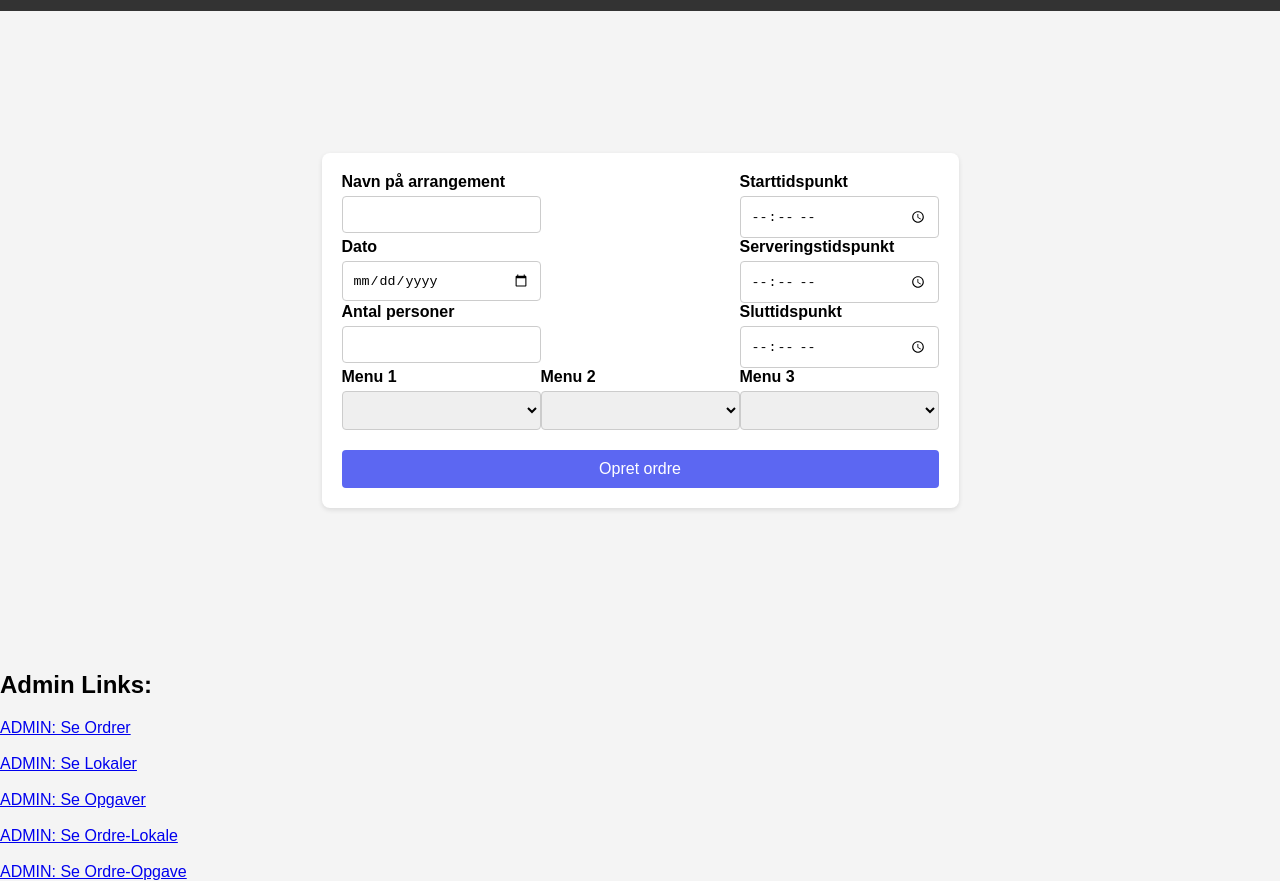
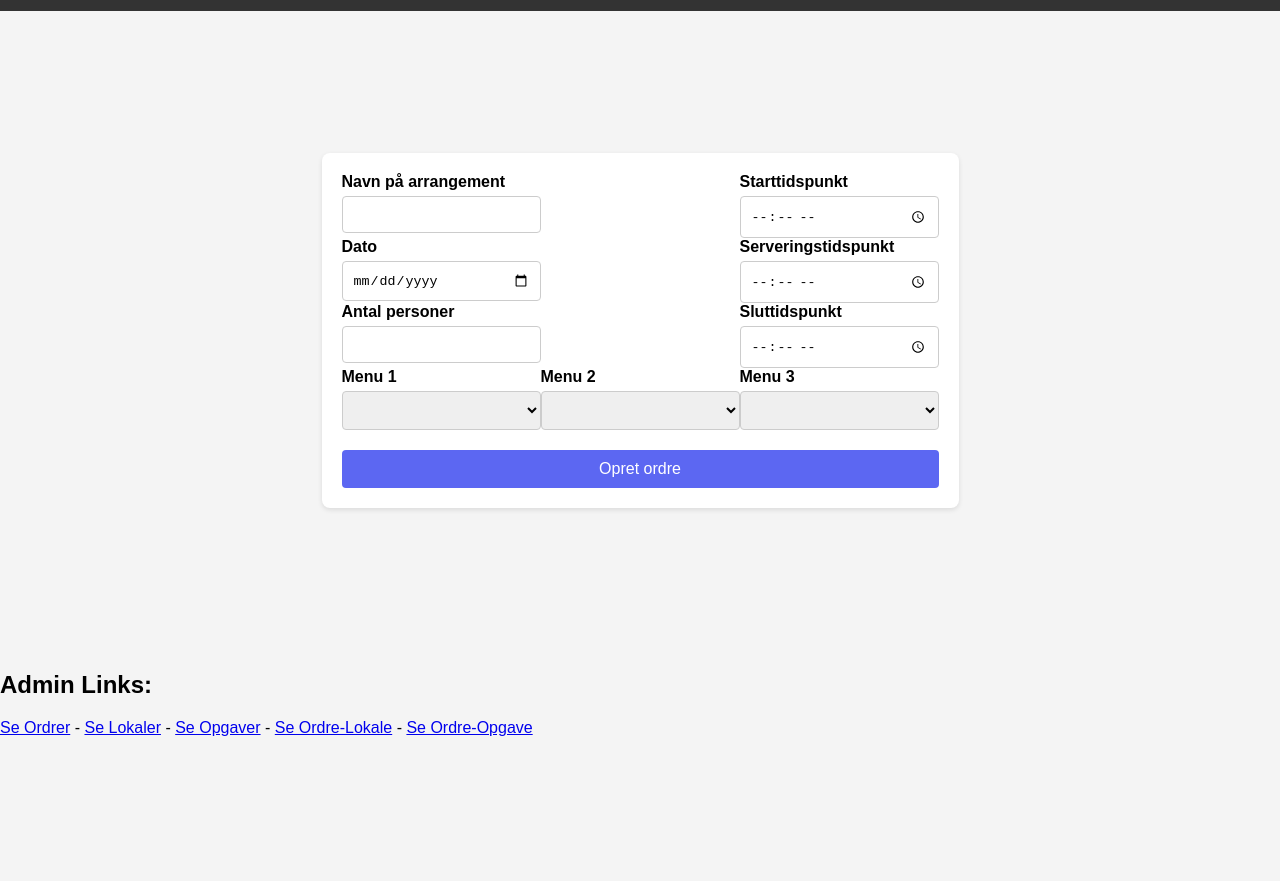
Before and after one commit to Studiegruppe-11/ADBIS, a website: page public/order.html in a window 1280 px wide. Shown: the part 89-970 px from the top of the page. After the commit the page ends 826 px from the top, so only its background shows below. Drawn offline with Linux system fonts and the light colour scheme.

Commit message:
Update admin links in order.html for better user experience

```diff
--- a/public/order.html
+++ b/public/order.html
@@ -68,15 +68,7 @@
     </div>
     <div>
         <h2>Admin Links:</h2>
-        <a href="/api/orders">ADMIN: Se Ordrer</a>
-        <BR></BR>
-        <a href="/rooms">ADMIN: Se Lokaler</a>
-        <BR></BR>
-        <a href="/tasks">ADMIN: Se Opgaver</a>
-        <BR></BR>
-        <a href="/orderRoom">ADMIN: Se Ordre-Lokale</a>
-        <BR></BR>
-        <a href="/api/tasks/order-tasks">ADMIN: Se Ordre-Opgave</a>
+        <a href="/api/orders">Se Ordrer</a> - <a href="/rooms">Se Lokaler</a> - <a href="/tasks">Se Opgaver</a> - <a href="/orderRoom">Se Ordre-Lokale</a> - <a href="/api/tasks/order-tasks">Se Ordre-Opgave</a>
     </div>
     <script src="script.js"></script>
 </body>
```
Also changed, not shown: 1 other file.
